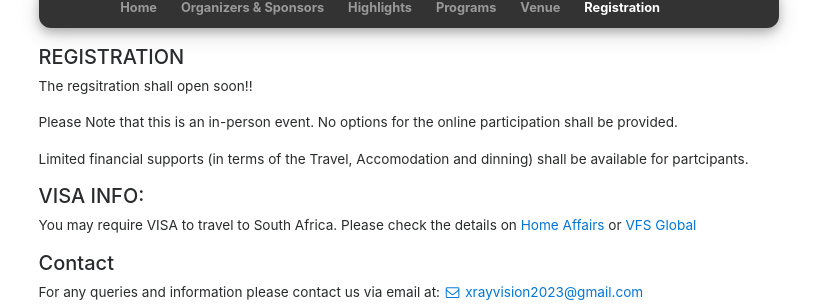
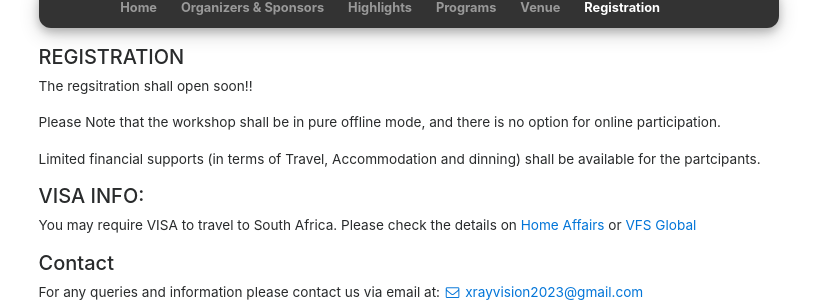
Before and after one commit to xvisionastro2023/xvisionastro2023.github.io, a Jekyll site: the page built from registration.html, in a window 1280 px wide. Shown: the part 292-598 px from the top of the page, without its empty margins (231-1048 px from the left). Built offline with Jekyll 4.4.1, drawn with Linux system fonts in a browser that asks for light colours; nearby versions of some CDN libraries.

Commit message:
Update registration.html

```diff
--- a/registration.html
+++ b/registration.html
@@ -8,14 +8,14 @@ slide_id: 5
             <div>
                 <h5> REGISTRATION</h5>
                 <p> The regsitration shall open soon!! </p>
-                <p> Please Note that this is an in-person event. No options for the online
-                        participation shall be provided. </p>
-                <p> Limited financial supports (in terms of the Travel, Accomodation and dinning)
-                        shall be available for partcipants.</p>
+                <p> Please Note that the workshop shall be in pure offline mode, and
+                    there is no option for online participation. </p>
+                <p> Limited financial supports (in terms of Travel, Accommodation and dinning)
+                    shall be available for the partcipants.</p>
                 <h5> VISA INFO:</h5>
                 <p> You may require VISA to travel to South Africa. Please check the details on
-                        <a href="http://www.dha.gov.za/index.php/types-of-visas"> Home Affairs</a>
-                        or <a href="https://www.vfsglobal.com/"> VFS Global</a> </p>
+                    <a href="http://www.dha.gov.za/index.php/types-of-visas"> Home Affairs</a>
+                    or <a href="https://www.vfsglobal.com/"> VFS Global</a> </p>
                 {% include contact-us.html %}
             </div>
         </div>
```
